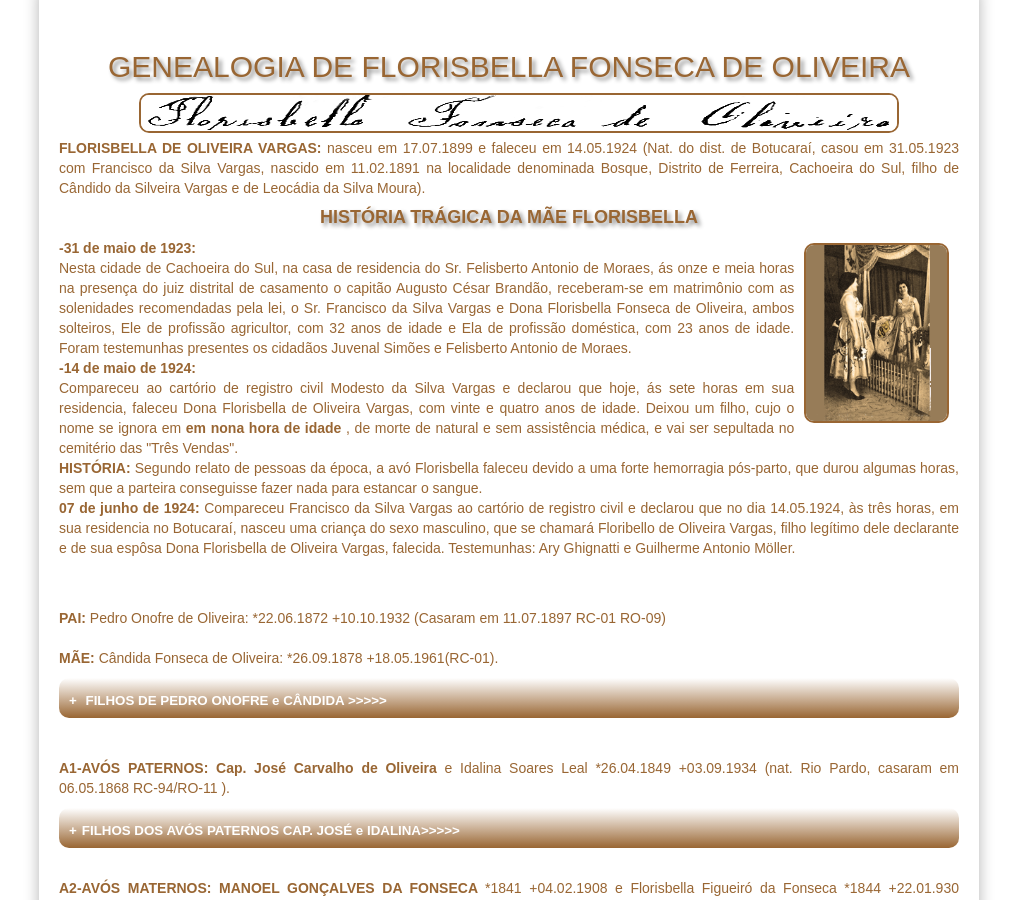
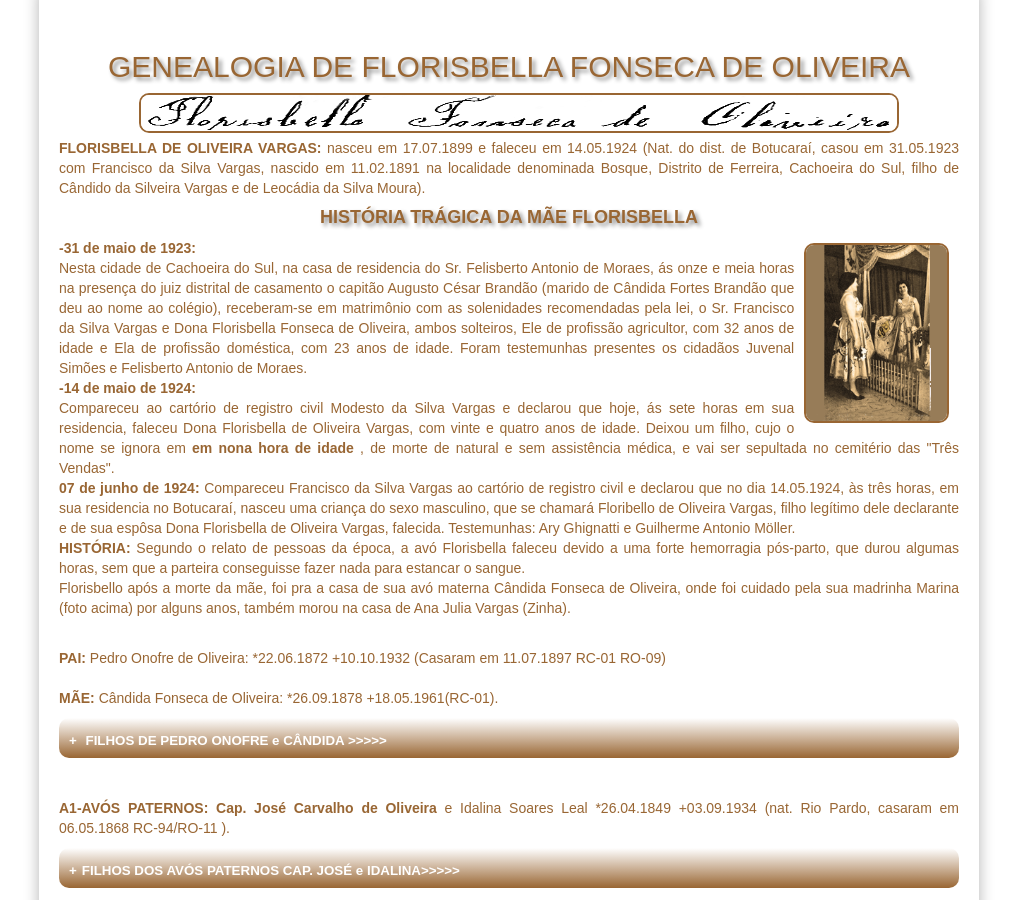
Before and after one commit to claudiovargas1955/claudiovargas1955.github.io, a Jekyll site: the page built from _pages/arvore-genealogica-de-costados-de-florisbella.html, in a window 1280 px wide and 900 px high, scrolled down 309 px. Shown: the whole window, without its empty margins (131-1148 px from the left). Built offline with Jekyll 4.4.1, drawn with Linux system fonts in a browser that asks for light colours; some web fonts are replaced.

Commit message:
Update arvore-genealogica-de-costados-de-florisbella.html

```diff
--- a/_pages/arvore-genealogica-de-costados-de-florisbella.html
+++ b/_pages/arvore-genealogica-de-costados-de-florisbella.html
@@ -74,22 +74,22 @@ Cândido da Silveira Vargas e de Leocádia da Silva Moura). <br>
 <img class="esq" style="float:right"; src="/images/145205640015.png" height="180px" title="Marina Madrinha de Florisbelo";/>
 <p><b>-31 de maio de 1923:</b><br>
 Nesta cidade de Cachoeira do Sul, na casa de residencia do Sr. Felisberto Antonio de Moraes, ás onze e meia horas na presença do juiz
-distrital de casamento o capitão Augusto César Brandão, receberam-se em matrimônio com as solenidades recomendadas pela lei, o Sr.
-Francisco da Silva Vargas e Dona Florisbella Fonseca de Oliveira, ambos solteiros, Ele de profissão agricultor, com 32 anos de idade
-e Ela de profissão doméstica, com 23 anos de idade. Foram testemunhas presentes os cidadãos Juvenal Simões e Felisberto Antonio de
-Moraes.<br>
+distrital de casamento o capitão Augusto César Brandão (marido de Cândida Fortes Brandão que deu ao nome ao colégio), receberam-se em
+matrimônio com as solenidades recomendadas pela lei, o Sr. Francisco da Silva Vargas e Dona Florisbella Fonseca de Oliveira, ambos
+solteiros, Ele de profissão agricultor, com 32 anos de idade e Ela de profissão doméstica, com 23 anos de idade. Foram testemunhas
+presentes os cidadãos Juvenal Simões e Felisberto Antonio de Moraes.<br>
 <b>-14 de maio de 1924: </b><br>
 Compareceu ao  cartório de registro civil Modesto da Silva Vargas e declarou que hoje, <b></b>ás sete horas</b> em sua residencia,
 faleceu Dona Florisbella de Oliveira Vargas, com vinte e quatro anos de idade. Deixou um filho, cujo o nome se ignora em <b>em nona
 hora de idade </b>, de morte de natural e sem assistência médica, e vai ser sepultada no cemitério das "Três Vendas". <br>
-<b>HISTÓRIA:</b> Segundo relato de pessoas da época, a avó Florisbella faleceu devido a uma forte hemorragia pós-parto, que durou algumas
-horas, sem que a parteira conseguisse fazer nada para estancar o sangue.<br>
 <b>07 de junho de 1924: </b> Compareceu Francisco da Silva Vargas ao cartório de registro civil e declarou que no dia 14.05.1924,
 <b></b>às três horas</b>, em sua residencia no Botucaraí, nasceu uma criança do sexo masculino, que se chamará Floribello de Oliveira
 Vargas, filho legítimo dele declarante e de sua espôsa Dona Florisbella de Oliveira Vargas, falecida. Testemunhas: Ary Ghignatti e
-Guilherme Antonio Möller.
-
-<br> <br><br>
+Guilherme Antonio Möller.<br>
+<b>HISTÓRIA:</b> Segundo o relato de pessoas da época, a avó Florisbella faleceu devido a uma forte hemorragia pós-parto, que durou
+algumas horas, sem que a parteira conseguisse fazer nada para estancar o sangue.<br>
+Florisbello após a morte da mãe, foi pra a casa de sua avó materna Cândida Fonseca de Oliveira, onde foi cuidado pela sua madrinha
+Marina (foto acima) por alguns anos, também morou na casa de Ana Julia Vargas (Zinha). <br><br>
 <p><b>PAI: </b>Pedro Onofre de Oliveira: *22.06.1872 +10.10.1932 (Casaram em 11.07.1897 RC-01 RO-09) <br/> <br/>
 <b>MÃE: </b> Cândida Fonseca de Oliveira: *26.09.1878 +18.05.1961(RC-01).
 <details><summary> <b>FILHOS DE PEDRO ONOFRE e CÂNDIDA  >>>>></summary> </b><br/>
```
